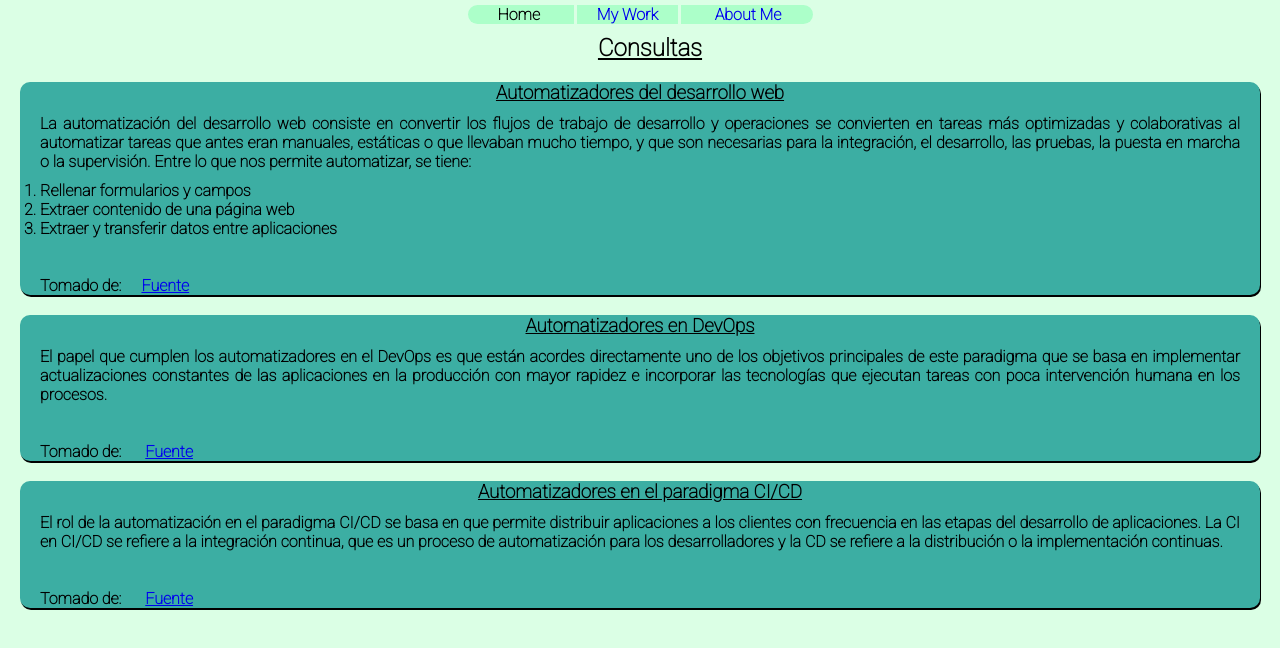
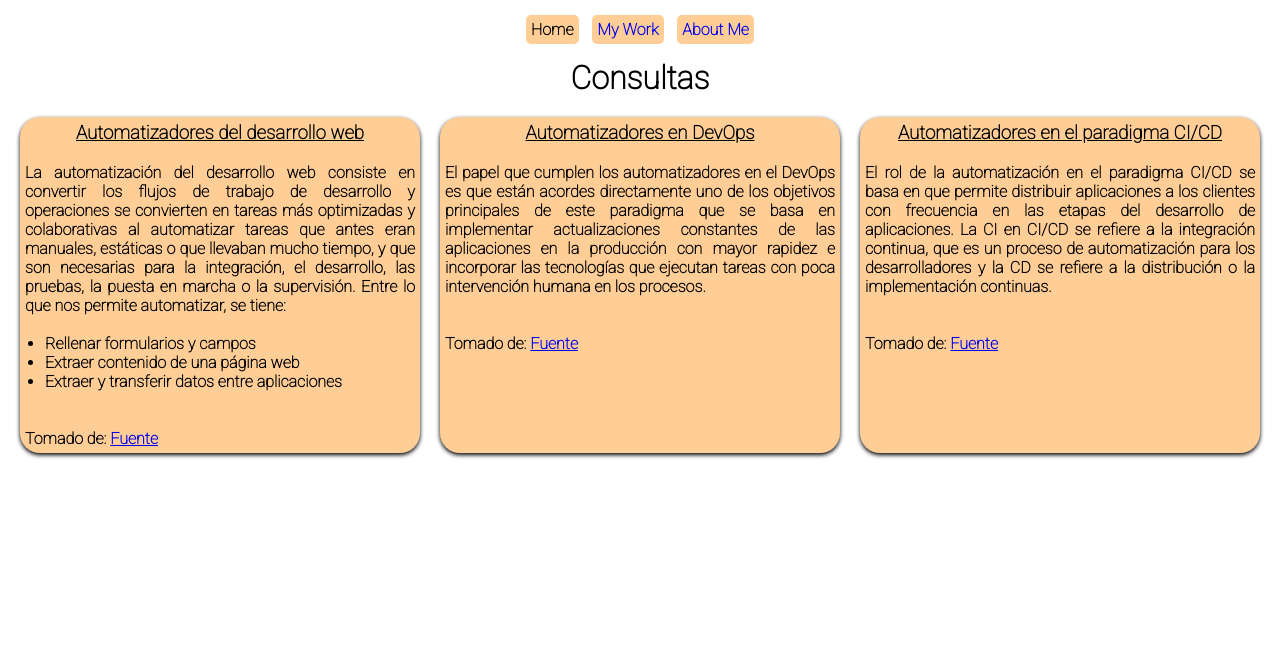
Before and after one commit to edselIUE/Consulta, a plain HTML site: page index.html in a window 1280 px wide. Drawn offline with Linux system fonts and the light colour scheme.

Commit message:
Add files via upload

```diff
--- a/css/stylesheet.css
+++ b/css/stylesheet.css
@@ -4,79 +4,109 @@
 }
 
 body{
-    background-color:#DBFFE5;
+    /*background-color:#DBFFE5;*/
     font-weight: 600;
     font-family: 'Roboto', sans-serif;
 }
 
-nav{
-    width: 100%;
-    margin-top: 5px;
+a{
+    text-decoration: none;
 }
 
-p{
-    margin: 0 20px;
+a:hover{
+    color:black;
+}
+
+a:visited{
+    color:black
+}
+
+h3{
+    text-align: center;
+    text-decoration: underline;
+}
+
+.wrapper{
+    display: grid;
+    padding: 20px;
+    grid-template-areas: "header header header"
+                         "title-1 title-1 title-1"
+                         "def-1 def-2 def-3";
+    grid-gap: 20px;
+}
+
+.header{
+    grid-area: header;
+    display: flex;
+    text-align: center;
+    align-items: center;
+    justify-content: center;
+}
+
+.header a{
+    background-color: #FFCE97;
+    border-radius: 5px;
+    padding: 5px;
+    margin: 0 5px;
+}
+
+
+.title-1{
+    grid-area: title-1;
+    text-align: center;
+    border-radius: 20px;
+}
+
+.def-1, .def-2, .def-3{
     text-align: justify;
 }
 
-a{
-    text-decoration: none;
-    margin: auto;
-    text-align: center;
-
-}
-a:hover{
-    color: black;
+.def-1-container,
+.def-2-container,
+.def-3-container{
+    background-color: #FFCE97;
+    border-radius: 20px;
+    padding: 5px;
+    box-shadow: 0px 2px 4px #000;
+    transition: 300ms;
 }
 
-a:visited{
-    color:black;
+.def-1-container:hover,
+.def-2-container:hover,
+.def-3-container:hover{
+    transform: translate(0,-10px);
 }
 
-.list{
-    margin-left: 20px;
-    margin-top:10px;
+.def-1-container a,
+.def-2-container a,
+.def-3-container a{
+    text-decoration: underline;
 }
 
-article{
-    margin: 20px;
-    background-color: #3CAEA3;
-    border-radius: 10px;
-    box-shadow: 1px 2px;
+.def-1-container{
+    grid-area: def-1;
 }
 
-section{
-    margin-left: 20px;
+.def-1-container ul{
+    /*list-style-type: none;*/
+    padding-left: 20px;
 }
 
-.title{
-    margin: 10px 0;
-    text-decoration: underline;
-    text-align: center;
+.def-2-container{
+    grid-area: def-2;
 }
 
-
-.nav-button-container{
-    width: 345px;
-    margin: 0 auto;
-    border-radius: 20em;
-    background-color: #ACFFC9;
+.def-3-container{
+    grid-area: def-3;
 }
 
-.nav-button{
-    display: inline-block;
-    margin: 0 30px;
+@media screen and (max-width:768px){
+    .wrapper{
+        display: grid;
+        grid-template-areas: "header header header"
+                         "title-1 title-1 title-1"
+                         "def-1 def-1 def-1"
+                         "def-2 def-2 def-2"
+                         "def-3 def-3 def-3";
+    }
 }
-
-.nav-button-center-button{
-    border-left: 3px solid #DBFFE5;
-    border-right: 3px solid #DBFFE5;
-    padding: 0 20px;
-    display: inline-block;
-
-}
-
-.fuente-link{
-    margin: 0 20px;
-    text-decoration: underline;
-}
--- a/index.html
+++ b/index.html
@@ -10,65 +10,65 @@
     <title>Consultas</title>
 </head>
 <body>
-    <header>
-        <nav>
+    <div class="wrapper">
+        <header class = "header">
                 <div class = "nav-button-container">
-                    <div class="nav-button">
                             <a href="">Home</a>
-                    </div>
-                    <div class="nav-button-center-button">
                             <a href="../index.html">My Work</a>
-                    </div>
-                    <div class="nav-button">
                             <a href="../ejercicioPortfolio/index.html">About Me</a>
                 </div>
+        </header>
+        <div class="title-1">
+            <h1>Consultas</h1>
         </div>
-        </nav>
-    </header>
-    <section>
-        <h1 class="title">Consultas</h1>
-    </section>
-    <article>
-        <h3 class = "title">Automatizadores del desarrollo web</h3>
-        <p>La automatización del desarrollo web consiste en convertir los flujos de trabajo de desarrollo
+        <article class="def-1-container">
+                <div class = "title">
+                <h3>Automatizadores del desarrollo web</h3>
+                </div>
+                <p class="def-1"><br>La automatización del desarrollo web consiste en convertir los flujos de trabajo de desarrollo
                     y operaciones se convierten en tareas más optimizadas y colaborativas al automatizar tareas que antes
                     eran manuales, estáticas o que llevaban mucho tiempo, y que son necesarias para la integración, el desarrollo,
-            las pruebas, la puesta en marcha o la supervisión. Entre lo que nos permite automatizar, se tiene:
+                    las pruebas, la puesta en marcha o la supervisión. Entre lo que nos permite automatizar, se tiene:<br><br>
                 </p>
                 <div class="list">
-            <ol>
+                    <ul>
                         <li>Rellenar formularios y campos</li>
                         <li>Extraer contenido de una página web</li>
                         <li>Extraer y transferir datos entre aplicaciones</li>
-            </ol>
+                    </ul>
                 </div>
                 <p>
-        <br><br>Tomado de:<a href="https://www.netapp.com/es/devops-solutions/what-is-devops/" class="fuente-link">Fuente</a>
+                <br><br>Tomado de: <a class = "ref" href="https://www.netapp.com/es/devops-solutions/what-is-devops/" class="fuente-link">Fuente</a>
                 </p>
         </article>
-    <article>
-        <h3 class = "title">Automatizadores en DevOps</h3>
-        <p>
-            El papel que cumplen los automatizadores en el DevOps es que están acordes directamente uno de los objetivos principales
+        <article class="def-2-container">
+                <div class = "title">
+                <h3>Automatizadores en DevOps</h3>
+                </div>
+                <p class="def-2">
+                    <br>El papel que cumplen los automatizadores en el DevOps es que están acordes directamente uno de los objetivos principales
                     de este paradigma que se basa en implementar actualizaciones constantes de las aplicaciones en la producción con mayor rapidez
                     e incorporar las tecnologías que ejecutan tareas con poca intervención humana en los procesos.
                 </p>
                 <p>
                 <br><br>Tomado de:
-        <a href="https://www.redhat.com/es/topics/automation/what-is-devops-automation" class="fuente-link">Fuente</a>
+                <a class = "ref" href="https://www.redhat.com/es/topics/automation/what-is-devops-automation" class="fuente-link">Fuente</a>
                 </p>
         </article>
-    <article>
-        <h3 class = "title">Automatizadores en el paradigma CI/CD</h3>
-        <p>
-            El rol de la automatización en el paradigma CI/CD se basa en que permite distribuir aplicaciones a los clientes con frecuencia
+        <article class="def-3-container">
+            <div class = "title">
+                <h3>Automatizadores en el paradigma CI/CD</h3>
+            </div>
+                <p class="def-3">
+                    <br>El rol de la automatización en el paradigma CI/CD se basa en que permite distribuir aplicaciones a los clientes con frecuencia
                     en las etapas del desarrollo de aplicaciones. La CI en CI/CD se refiere a la integración continua, que es un proceso de automatización para los desarrolladores
                     y la CD se refiere a la distribución o la implementación continuas.
                 </p>
                 <p>
                 <br><br>Tomado de:
-        <a href="https://www.redhat.com/es/topics/devops/what-is-ci-cd" class="fuente-link">Fuente</a>
+                <a class = "ref" href="https://www.redhat.com/es/topics/devops/what-is-ci-cd" class="fuente-link">Fuente</a>
                 </p>
         </article>
+    </div>
 </body>
 </html>
```
Lines whose indentation alone changed are shown as unchanged.
